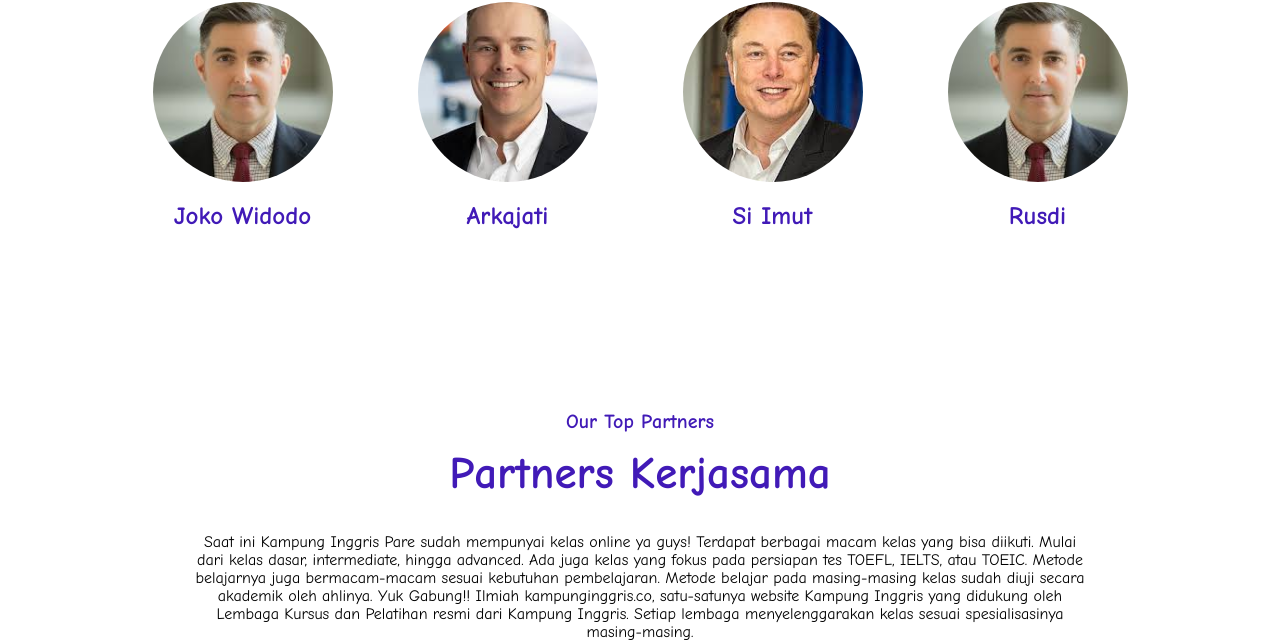
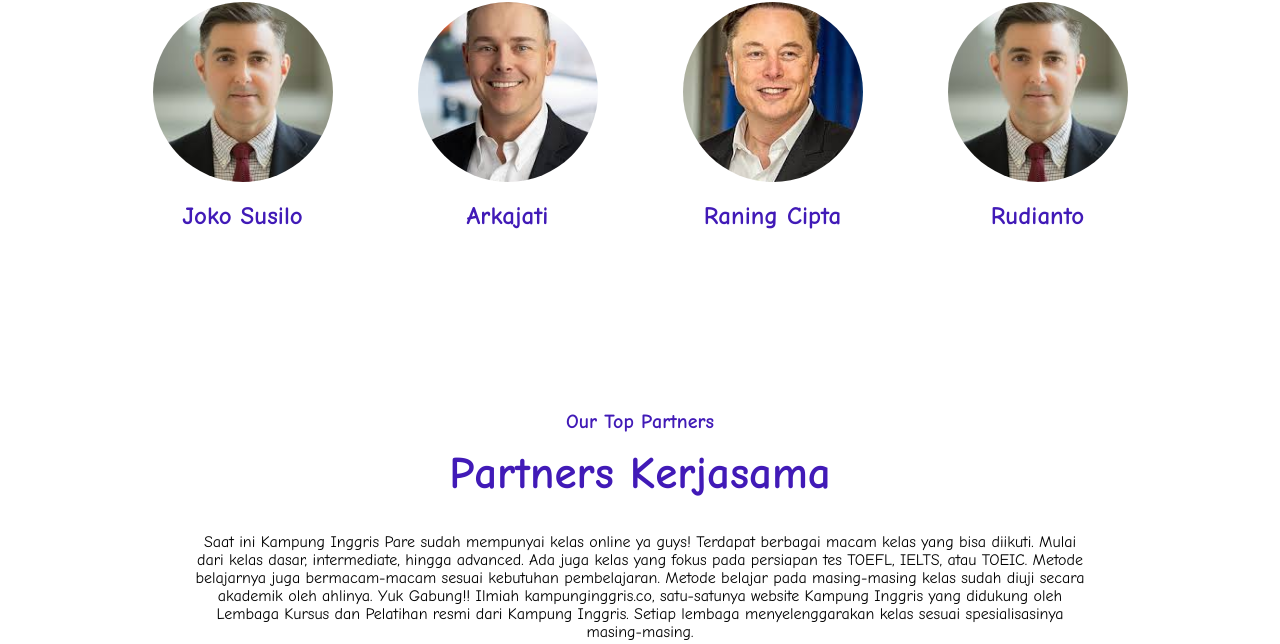
Before and after one commit to dafaerwansyah79-dotcom/company_profilee, a plain HTML site: page index.html in a window 1280 px wide. Shown: the part 1376-2020 px from the top of the page. Drawn offline with Linux system fonts and the light colour scheme.

Commit message:
Update index.html

```diff
--- a/index.html
+++ b/index.html
@@ -63,7 +63,7 @@
                 <div class="tutor-list">
                     <div class="kartu-tutor">
                         <img src="wilson.jpg">
-                        <p>Joko Widodo</p>
+                        <p>Joko Susilo</p>
                     </div>
 
                     <div class="kartu-tutor">
@@ -73,12 +73,12 @@
 
                     <div class="kartu-tutor">
                         <img src="emilia.jpg">
-                        <p>Si Imut</p>
+                        <p>Raning Cipta</p>
                     </div>
 
                     <div class="kartu-tutor">
                         <img src="wilson.jpg">
-                        <p>Rusdi</p>
+                        <p>Rudianto</p>
                     </div>
                 </div>
             </div>
```
